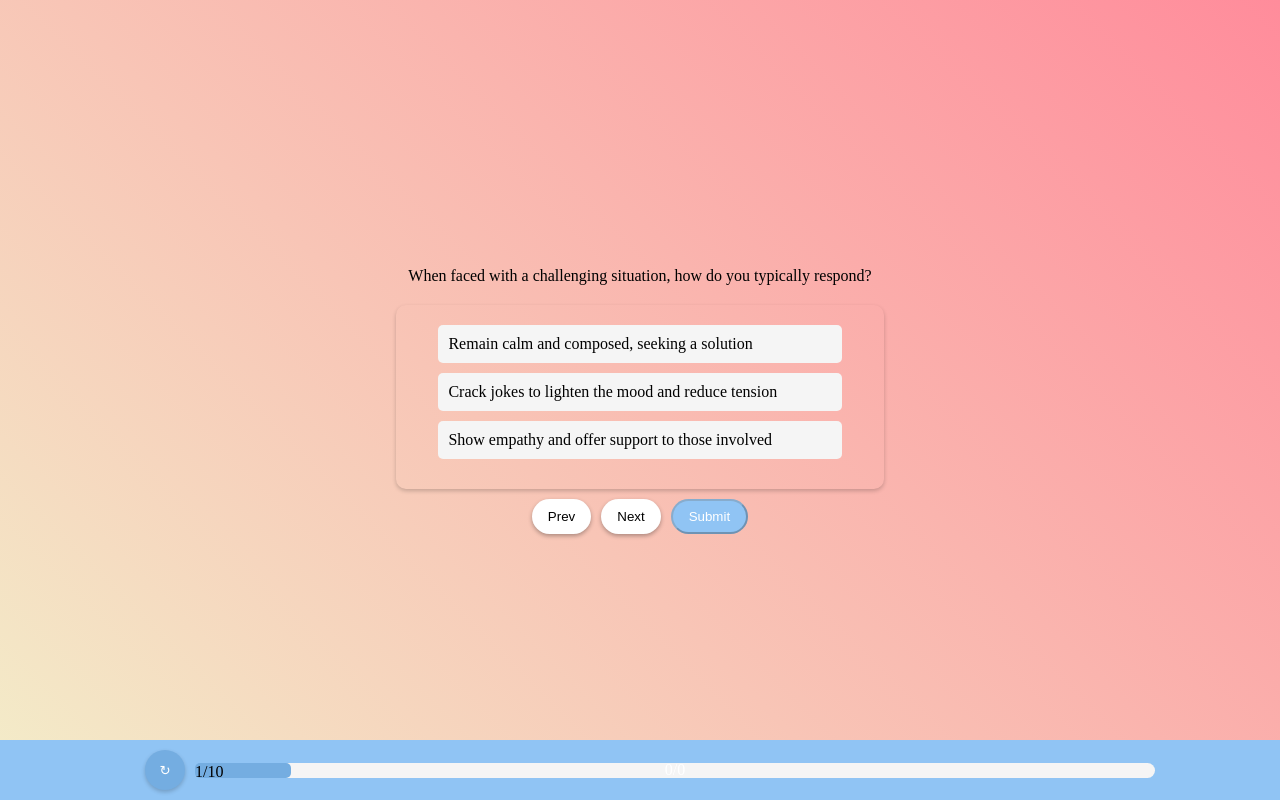
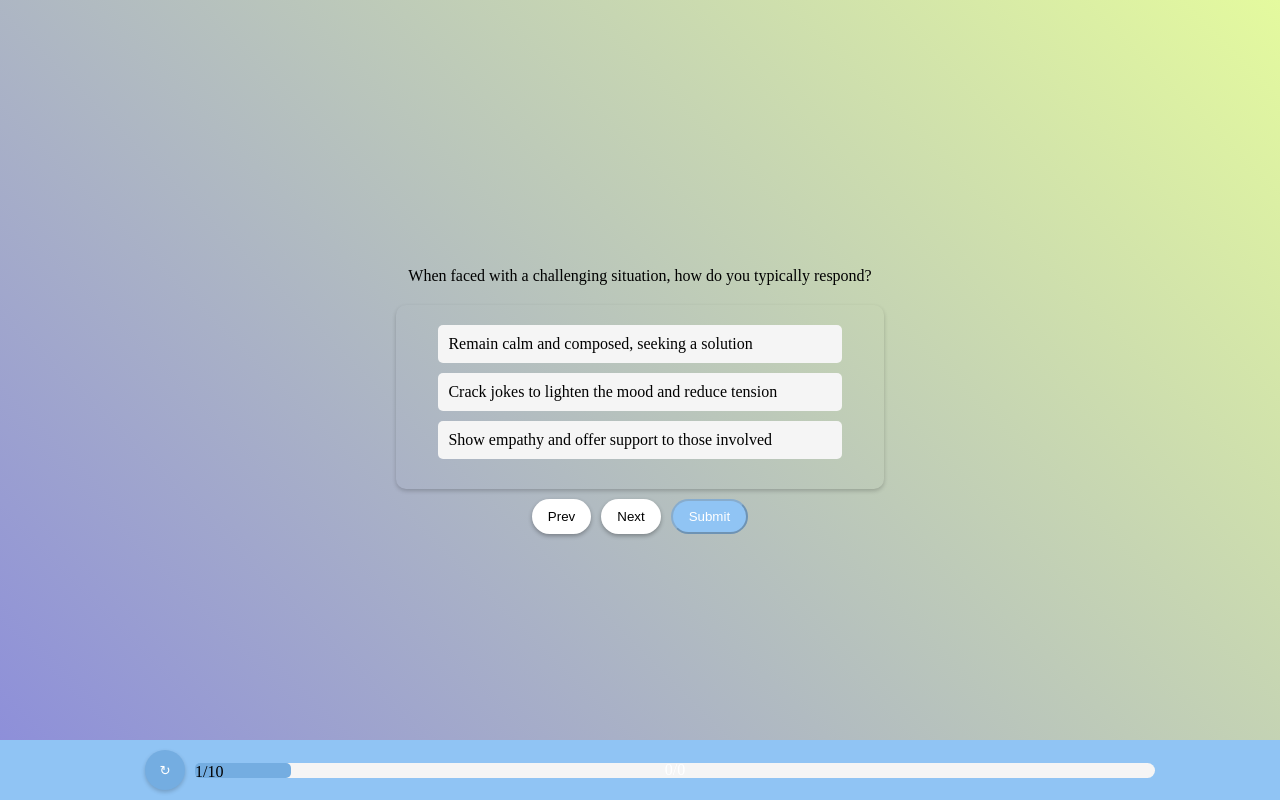
Before and after one commit to damm-party/votedamm, a plain HTML site: page quiz.html in a window 1280 px wide. Drawn offline with nearby package versions, Linux system fonts and the light colour scheme.

Commit message:
change quiz background color

```diff
--- a/quiz.css
+++ b/quiz.css
@@ -10,7 +10,7 @@ body {
 .background {
     width: 100%;
     height: 100%;
-    background: linear-gradient(45deg, #f3edc9,  #ff8c9b);
+    background: linear-gradient(45deg, #8b8cdb,  #e4fa9e);
     display: flex;
     justify-content: center;
     align-items: center;
```
